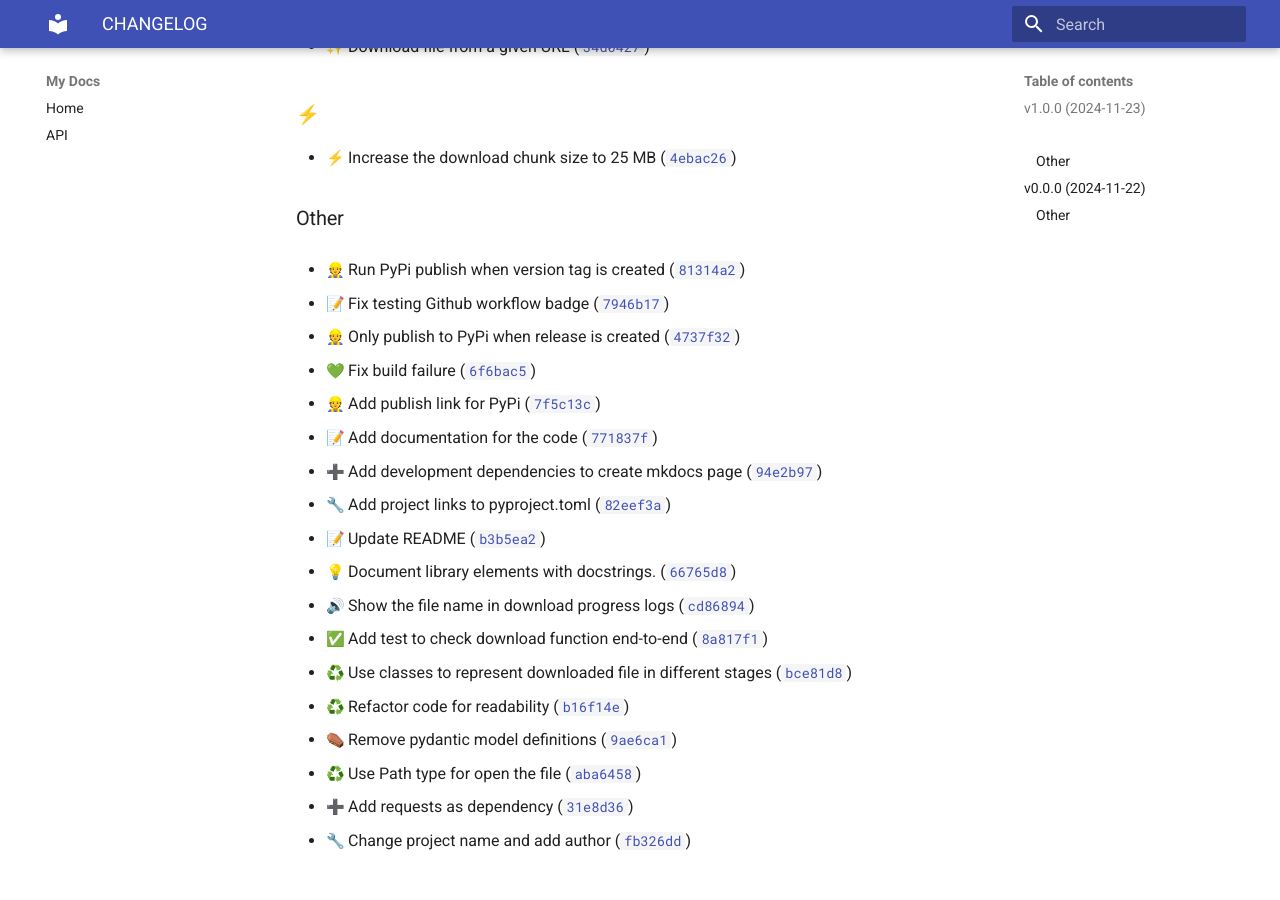
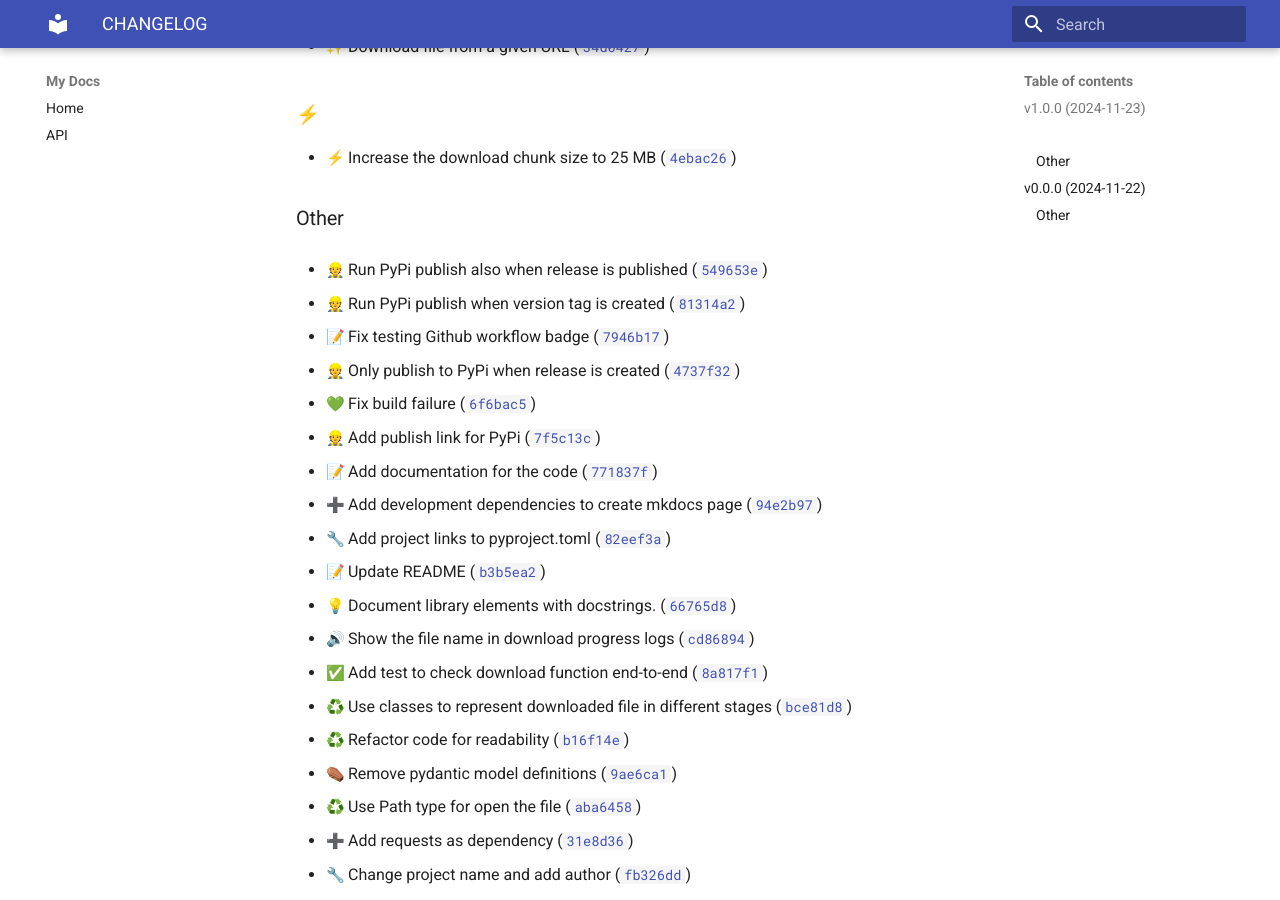
Before and after one commit to 8-bit-hunters/pudly, an MkDocs documentation site: the page built from docs/CHANGELOG.md, in a window 1280 px wide and 900 px high, scrolled down 572 px. Built offline with MkDocs 1.6.1 and Material for MkDocs 9.7.7, drawn with Linux system fonts in a browser that asks for light colours; emoji names are drawn with the system emoji font.

Commit message:
1.0.0
Automatically generated by python-semantic-release

```diff
--- a/docs/CHANGELOG.md
+++ b/docs/CHANGELOG.md
@@ -37,6 +37,9 @@
   ([`4ebac26`](https://github.com/8-bit-hunters/pudly/commit/4ebac26187e98303f0bc626168613177f77cdc11))
 
 ### Other
+
+- :construction_worker: Run PyPi publish also when release is published
+  ([`549653e`](https://github.com/8-bit-hunters/pudly/commit/549653e205db44841c9cd780cf581f55edec7751))
 
 - :construction_worker: Run PyPi publish when version tag is created
   ([`81314a2`](https://github.com/8-bit-hunters/pudly/commit/81314a24c0a49855c82ff92cb10efa488f43bc01))
```
